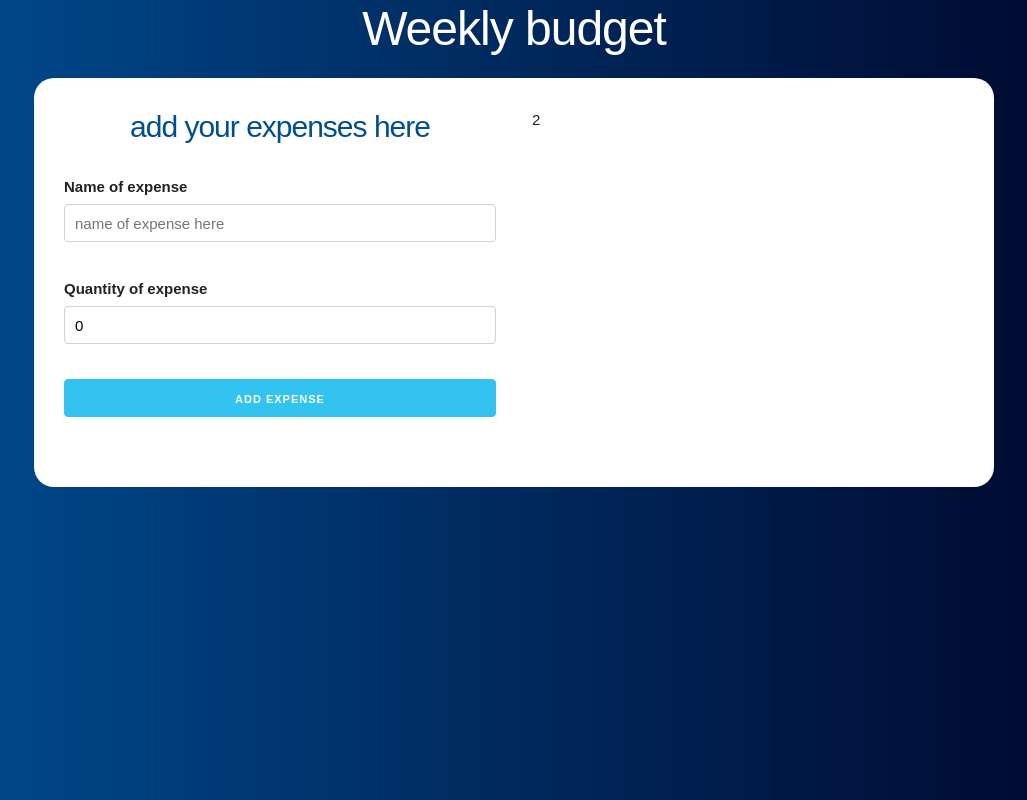
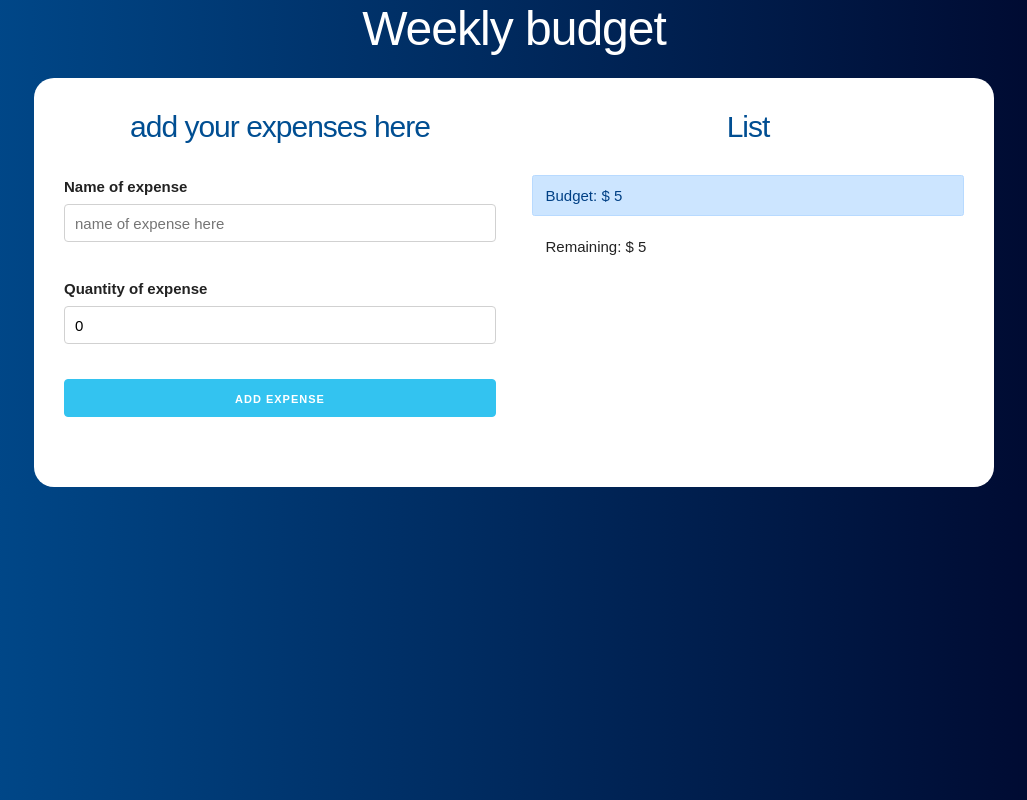
Before and after one commit to PabloMunizMontoya/budget-control-react-project, a React (Create React App) app: page / in a window 1280 px wide. Both pictures are taken after typing "5" into the empty fields and a click on the input "Define budget". Shown: the whole page, without its empty margins (126-1153 px from the left). Built offline with nearby package versions, Linux system fonts and the light colour scheme.

Commit message:
use the useEffect hook to show the expense, and with a conditional we tell it whether or not to render this value based on whether it is true or useState createSpent

```diff
--- a/src/App.js
+++ b/src/App.js
@@ -1,6 +1,8 @@
-import React, { useState } from "react";
+import React, { useState, useEffect } from "react";
 import Ask from "./components/Ask";
 import Form from "./components/Form";
+import List from "./components/List";
+import BudgetControl from "./components/BudgetControl";
 
 
 function App() {
@@ -17,13 +19,34 @@ function App() {
   //19 creamos state para guardar gastos, como spent, es un objeto el estado inicial de este bill sera un array vació para asi poder almacenar los objetos spent 17.3 => que se vallan generando.
   const [ bills, setBills] = useState([])
 
-  //20 function que se ejecuta cuando agregamos un nuevo gasto, esta misma se la pasamos al Form como prop, de esta forma traemos el objeto spent desde el form hasta app, esta function entonces tiene el useState setBills para guardar los spent en el array vació inicial, ...bills es para crear una copia y no modificar el original
-  const addNewSpent = spent => {
+  //26.2 creamos el nuevo useState para darle valor a spent, como spent es un objeto, el estado inicial es un objeto vació
+  const [spent, setSpent] = useState({})
+
+  //27 creamos un useState para mostrar un renderizado de spent si el mismo es true y si es false no mostrar nada.
+  const [createSpent, setCreateSpent] = useState(false)
+
+  // 26 usamos el hook useEffect que actualiza el restante, para esto usamos los datos de el paso 20, cortamos e introducimos, el use Effect tiene como dependencia spent, entonces cada que spent se actualiza el se modifica. Como spent se actualizaba con el paso 20, ahora necesitamos un nuevo useState spent. con esto el gasto se actualiza de forma automática.
+  // 27.1 ingresamos el useState setCreateSpent dentro del useEffect para mostrar o no el gasto en una condicional
+  useEffect(() => {
+      if(createSpent === true) {
+        setBills([
+          ...bills,
+          spent
+        ])
+      } else {
+        setCreateSpent (false)
+      }
+  }, [spent])
+
+
+  //20 function que se ejecuta cuando agregamos un nuevo gasto, esta misma se la pasamos al Form como prop, de esta forma traemos el objeto spent desde el form hasta app, esta function entonces tiene el useState setBills para guardar los spent en el array vació inicial, ...bills es para crear una copia y no modificar el original.
+  //26.1 sacamos esta function y ahora usamos el useEffect.
+  /* const addNewSpent = spent => {
     setBills([
       ...bills,
       spent
     ])
-  }
+  } */
 
   return (
       <div className="container">
@@ -44,10 +67,28 @@ function App() {
                           {/* 12. agregamos el componente Form a esta mitad de la tabla, para que este en la mitad usamos one-half column propiedad de skeleton */}
                           <Form
                             /* 19.1 le pasamos a form la prop addNewSpent que es una function para agregar los bill a un array de objetos */
-                            addNewSpent={addNewSpent}
+                            /* addNewSpent={addNewSpent} */
+
+                            /* 26.3 aca como la manera de tomar el spent cambio le agregamos ahora el useState para modificar el spent */
+                            setSpent={setSpent}
+
+                            /* 27.2 pasamos al formulario como propiedad la function que crea el componente gasto que es un useState */
+                            setCreateSpent={setCreateSpent}
                           />
                       </div>
-                      <div className="one-half column">2</div>
+                      <div className="one-half column">
+                        {/* 21 agregamos el componente List al otro lado de la tabla */}
+                        {/* 22  a List le pasamos el objeto recién generado bills a traves de props */}
+                        <List
+                          bills={bills}
+
+                        />
+                       {/*  24. insertamos el componente BudgetControl y le agregamos propiedades, en este caso presupuesto y restante */}
+                      <BudgetControl
+                        budget={budget}
+                        rest={rest}
+                      />
+                      </div>
                   </div>
               )}
           </div>
--- /dev/null
+++ b/src/components/BudgetControl.jsx
@@ -0,0 +1,20 @@
+import React, {Fragment}from 'react'
+
+
+//25 extraemos props dadas desde app
+const BudgetControl = ({budget, rest}) => {
+    return (
+        <Fragment>
+            <div className='alert alert-primary'>
+                {/* 26 mostramos las props y las imprimimos en pantalla  */}
+                Budget: $ {budget}
+            </div>
+            <div className='alert'>
+                {/* 26 => */}
+                Remaining: $ {rest}
+            </div>
+        </Fragment>
+     );
+}
+
+export default BudgetControl;
--- a/src/components/Form.jsx
+++ b/src/components/Form.jsx
@@ -3,7 +3,11 @@ import Error from './Error'
 import shortid from 'shortid';
 
 //19.2 extraemos la prop dada desde app,esta prop es una función que agrega el gasto y se lo pasa a app
-const Form = ({addNewSpent}) => {
+/* const Form = ({addNewSpent}) => { */
+
+//26.4 cambiamos la function por el setting de estado de spent.
+// 27 extraemos la prop pasada desde app setCreateSpent .
+    const Form = ({setSpent, setCreateSpent}) => {
 
     //15 creamos el state para el nombre de los gastos
     const [name, setName] = useState('')
@@ -37,8 +41,10 @@ const Form = ({addNewSpent}) => {
 
 
         // pasar el gasto al componente principal
-        /* 19 => pasamos la function dada por prop desde app para agregar spent object a bills, de esta forma spent pasa a imprimirse desde app si ponemos un console.log(spent) dentro de la function, de esta forma pasamos el valor de spent con props */
-        addNewSpent(spent)
+        /* 19 => pasamos la function dada por prop desde app para agregar spent object a bills, de esta forma spent pasa a imprimirse desde app si ponemos un console.log(spent) dentro de la function, de esta forma pasamos el valor de spent con props */ /* 26.5 es la misma lógica anterior solo que con el useState spent */
+        setSpent(spent)
+        //27.4 aca al importar esta function desde app lo que hacemos es cambiar el estado de la variable createSpent a true una vez que se genere el gasto, de esta forma gasto solo se renderizar si es true dada la condicional en el useEffect de app.
+        setCreateSpent(true)
 
         // 20. reset form, dentro de esta function volvemos a fijar los useState 15 y 16 a su estado inicial para reset el Form, esto pasa por que al dar onSubmit la function va a bajando lineas y llega esta parte final en la que los estados regresan a su estado inicial
         setName('')
--- /dev/null
+++ b/src/components/List.jsx
@@ -0,0 +1,22 @@
+import React from 'react'
+import Spent from './Spent';
+
+//22.1 extraemos las props dadas desde app, en este caso es el objeto bills, que fue generado con los spent
+const List = ({bills}) => {
+    console.log(bills)
+    return (
+        <div className='gastos-realizados'>
+            <h2>List</h2>
+            {/* 23 vamos a hacer un map de cada spent dentro de bill para renderizar y mostrarlo en el componente Spent, para lo cual importamos Spent y lo usamos en este map, dándole las propiedades a traves del map al objeto Spent */}
+            {bills.map(spent => (
+                <Spent
+                    key={spent.id}
+                    spent={spent}
+                />
+            )
+            )}
+        </div>
+     );
+}
+
+export default List;
--- /dev/null
+++ b/src/components/Spent.jsx
@@ -0,0 +1,20 @@
+import React from 'react';
+
+//23.1 extraemos la prop spent traída desde List con el map, por que usamos map, para qeu recorra todo el objeto bills
+const Spent = ({spent}) => {
+    console.log(spent)
+    return (
+        <li className='gastos'>
+        {/* 24.extraemos los valores de la prop spent y los renderiza */}
+        <p>
+            {spent.name}
+
+            <span className='gasto'> $ {spent.quantity}</span>
+        </p>
+    </li>
+
+    )
+
+}
+
+export default Spent;
```
